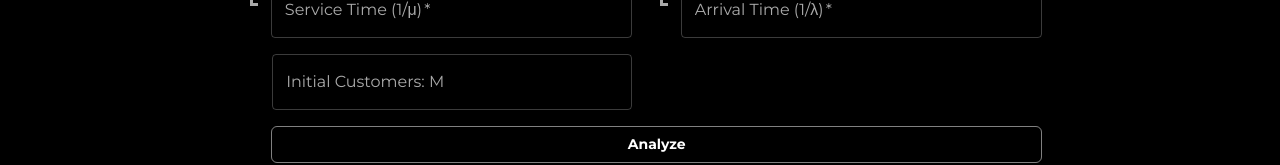
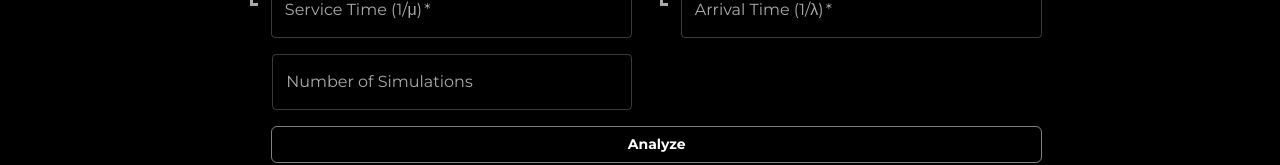
Before and after one commit to azsce/Queuify, a Next.js app: page / in a window 1280 px wide. Shown: the part 418-583 px from the top of the page. Built offline with nearby package versions, Linux system fonts and the light colour scheme; what @mui/material-nextjs would draw is missing.

Commit message:
fix n of simulations

```diff
--- a/src/views/calculator/mm/MMCalculator.tsx
+++ b/src/views/calculator/mm/MMCalculator.tsx
@@ -197,7 +197,7 @@ export default function QueuingTheoryCalculator() {
               <NoNumberArrowsTextField
                 value={simulations}
                 placeholder={"Number of Simulations"}
-                label="Initial Customers: M"
+                label="Number of Simulations"
                 fullWidth
                 autoComplete={"mm-simulations"}
                 onChange={(e) => {
```
